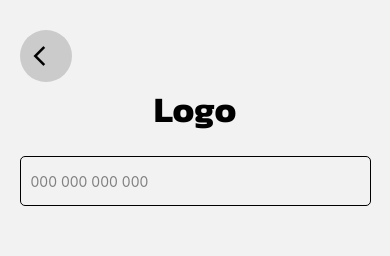
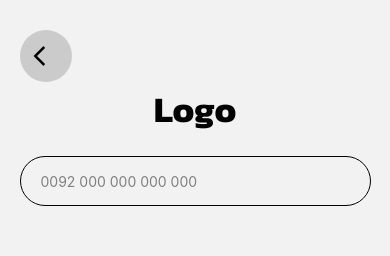
Before and after one commit to usmanjutt47/Number-OTP-verfication, a React Native app in the folder client/: screen /NumberVerification in a window 390 px wide. Shown: the top 256 px of the page. Built offline with nearby package versions, Linux system fonts and the light colour scheme.

Commit message:
Update NumberVerification.jsx

```diff
--- a/client/src/screens/NumberVerification.jsx
+++ b/client/src/screens/NumberVerification.jsx
@@ -47,7 +47,7 @@ const NumberVerification = () => {
             value={inputValue}
             editable={false}
             showSoftInputOnFocus={false}
-            placeholder="000 000 000 000"
+            placeholder="0092 000 000 000 000"
             placeholderTextColor={"gray"}
           />
         </View>
@@ -102,7 +102,8 @@ const styles = StyleSheet.create({
     height: 50,
     borderWidth: 1,
     padding: 10,
-    borderRadius: 5,
+    borderRadius: 30,
+    paddingLeft: 20,
   },
   keyBoardContainer: {
     marginTop: "40%",
```
